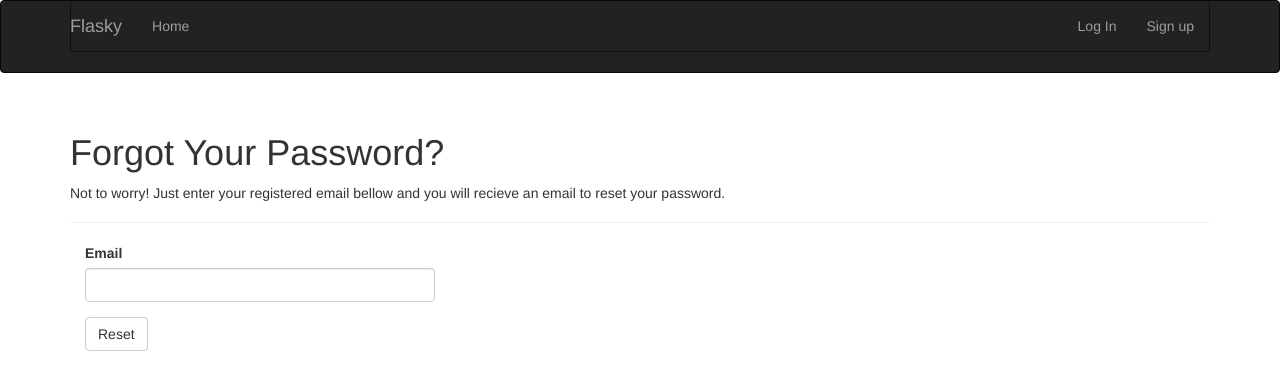
After one commit to Henrique-mazzoleni/Flask_Web_Development, a Flask app: page /auth/forgotenpass in a window 1280 px wide. The commit adds this page. Shown: the top 390 px of the page. Run offline with Flask 2, Linux system fonts and the light colour scheme; some libraries are stand-ins or nearby versions.

Commit message:
reset email system implemented

```diff
--- a/app/auth/froms.py
+++ b/app/auth/froms.py
@@ -39,3 +39,12 @@ class ChangePassForm(FlaskForm):
     new_password = PasswordField('New Password', validators=[DataRequired(), EqualTo('confirm_pass', message='Passwords must match')])
     confirm_pass = PasswordField('Confirm Password', validators=[DataRequired()])
     submit = SubmitField('Change')
+
+
+class ForgotenPassForm(FlaskForm):
+    email = StringField('Email', validators=[DataRequired()])
+    submit = SubmitField('Reset')
+
+    def validate_email(self, field):
+        if not User.query.filter_by(email=field.data).first():
+            raise ValueError('No user with given email.')
--- a/app/auth/views.py
+++ b/app/auth/views.py
@@ -3,16 +3,16 @@ from flask_login import login_user, login_required, logout_user, current_user
 from . import auth
 from ..models import User
 from ..email import send_email
-from .froms import LoginForm, RegistrationForm, ChangePassForm
+from .froms import LoginForm, RegistrationForm, ChangePassForm, ForgotenPassForm
 from .. import db
 
-@auth.before_request
+@auth.before_app_request
 def before_request():
     if current_user.is_authenticated \
             and not current_user.confirmed \
             and request.blueprint != 'auth' \
             and request.endpoint != 'static':
-        return redirect(url_for('auth.confirmed'))
+        return redirect(url_for('auth.unconfirmed'))
 
 @auth.route('/unconfirmed')
 def unconfirmed():
@@ -91,3 +91,14 @@ def change_password():
             flash('The password provided is not valid')
         return redirect(url_for('main.index'))
     return render_template('/auth/changepass.html', form=form)
+
+@auth.route('/forgotenpass', methods=['GET', 'POST'])
+def forgoten_password():
+    form = ForgotenPassForm()
+    if form.validate_on_submit():
+        user = User.query.filter_by(email=form.email.data).first()
+        token = user.generate_confirmation_token()
+        send_email(form.email.data, 'Password Reset', 'auth/email/forgotenpass', token=token, user=user)
+        flash('An email has been sent to your registered email account.  Just follow the link to reset your password.')
+        return redirect(url_for('main.index'))
+    return render_template('/auth/forgotenpass.html', form=form)
--- a/app/templates/auth/email/confirm.html
+++ b/app/templates/auth/email/confirm.html
@@ -1,7 +1,7 @@
 <p>Dear {{ user.username }},</p>
 <p>Welcome to <b>Flasky</b></p>
 <p>To confirm your account please <a href="{{ url_for('auth.confirm', token=token, _external=True) }}">click here</a></p>
-<p>Alternatively, you con paste the following linke in your browser's address bar:</p>
+<p>Alternatively, you con paste the following link in your browser's address bar:</p>
 <p>{{ url_for('auth.confirm', token=token, _external=True) }}</p>
 <p>Sincerely,</p>
 <p>The Flasky Team</p>
--- /dev/null
+++ b/app/templates/auth/forgotenpass.html
@@ -0,0 +1,14 @@
+{% extends 'base.html' %}
+{% import 'bootstrap/wtf.html' as wtf %}
+
+{% block title %}Flasky - Forgoten Password{% endblock %}
+
+{% block page_content %}
+<div class="page-header">
+    <h1>Forgot Your Password?</h1>
+    <p>Not to worry! Just enter your registered email bellow and you will recieve an email to reset your password.</p>
+</div>
+<div class="col-md-4">
+    {{ wtf.quick_form(form) }}
+</div>
+{% endblock %}
--- a/app/templates/auth/login.html
+++ b/app/templates/auth/login.html
@@ -16,5 +16,11 @@
             Click here to register
         </a>
     </p>
+    <p>
+        Forgoten your password?
+        <a href="{{ url_for('auth.forgoten_password') }}">
+            Click here to reset your password.
+        </a>
+    </p>
 </div>
 {% endblock %}
--- a/app/templates/auth/unconfirmed.html
+++ b/app/templates/auth/unconfirmed.html
@@ -8,7 +8,7 @@
     <h1>Hello, {{ user.username }}</h1>
     <h2>You have not confirmed your account yet!</h2>
     <p>Before you can access this site you need to confirm your account. Check your inbox, you should have recieved an email with a confirmation link.</p>
-    <p>Need another confirmation email? <a href="{{ url_for('auth.confirm') }}"></a></p>
+    <p>Need another confirmation email? <a href="{{ url_for('auth.resend_confirmation') }}"></a></p>
 </div>
 
 {% endblock %}
```
Also changed, not shown: app/templates/auth/email/forgotenpass.html (added, +8 -0 lines), app/templates/auth/email/forgotenpass.txt (added, +13 -0 lines), data-dev.sqlite.
